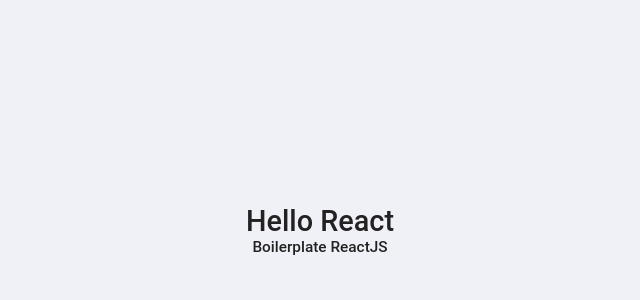
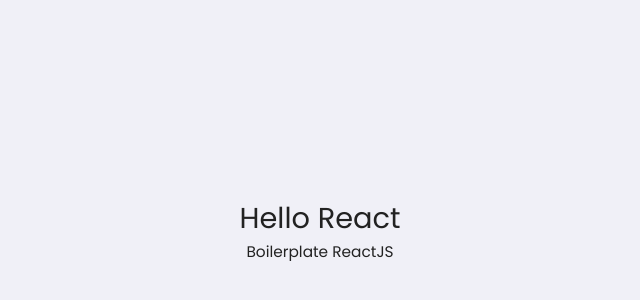
Before and after one commit to lipex360x/reactjs-boilerplate, a React (Create React App) app: page / in a window 1280 px wide. Shown: the part 170-470 px from the top of the page, without its empty margins (320-960 px from the left). Built offline with nearby package versions, Linux system fonts and the light colour scheme.

Commit message:
Global style updated

```diff
--- a/src/styles/global.ts
+++ b/src/styles/global.ts
@@ -32,7 +32,7 @@ export default createGlobalStyle`
 
 
   body, input, button, textarea {
-    font: 500 1.6rem Roboto
+    font: 500 1.6rem Poppins
   }
 
   a {
```
